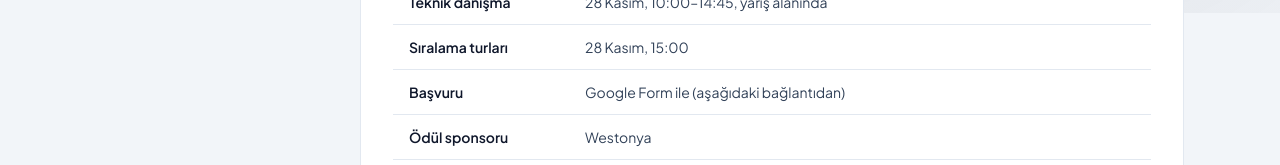
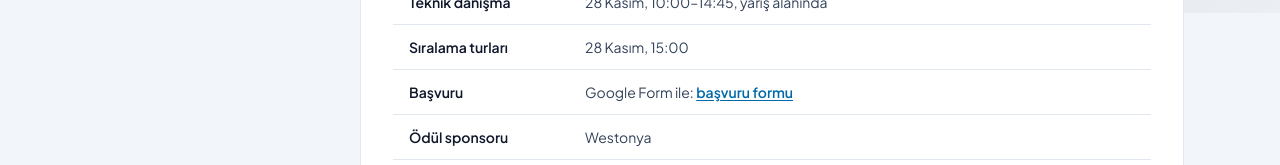
Before and after one commit to ROGOYATO/rogoyato-website, a React (Vite) app: page /yarisma/cizgi-izleyen-robot in a window 1280 px wide. Shown: the part 787-952 px from the top of the page. Built offline with nearby package versions, Linux system fonts and the light colour scheme.

Commit message:
Link the entry form right in the competition's overview table
Co-Authored-By: Claude Opus 5.5 <noreply@anthropic.com>
Claude-Session: https://claude.ai/code/session_019NXdTs21PH5673NJCZm71Y

```diff
--- a/src/pages/LineRobotCompetitionPage.jsx
+++ b/src/pages/LineRobotCompetitionPage.jsx
@@ -36,7 +36,19 @@ function General() {
     ['Robot hazırlığı', 'Yarış gününe kadar, katılımcıların kendi zamanında'],
     ['Teknik danışma', '28 Kasım, 10:00–14:45, yarış alanında'],
     ['Sıralama turları', '28 Kasım, 15:00'],
-    ['Başvuru', competition.applicationUrl ? 'Google Form ile (aşağıdaki bağlantıdan)' : 'Google Form ile; bağlantı yakında bu sayfada paylaşılacak'],
+    [
+      'Başvuru',
+      competition.applicationUrl ? (
+        <>
+          Google Form ile:{' '}
+          <a href={competition.applicationUrl} target="_blank" rel="noreferrer" className="font-semibold text-sky-700 underline underline-offset-2 hover:text-sky-900 dark:text-sky-300 dark:hover:text-sky-200">
+            başvuru formu
+          </a>
+        </>
+      ) : (
+        'Google Form ile; bağlantı yakında bu sayfada paylaşılacak'
+      ),
+    ],
     ['Ödül sponsoru', competition.sponsor],
   ]
   return (
```
